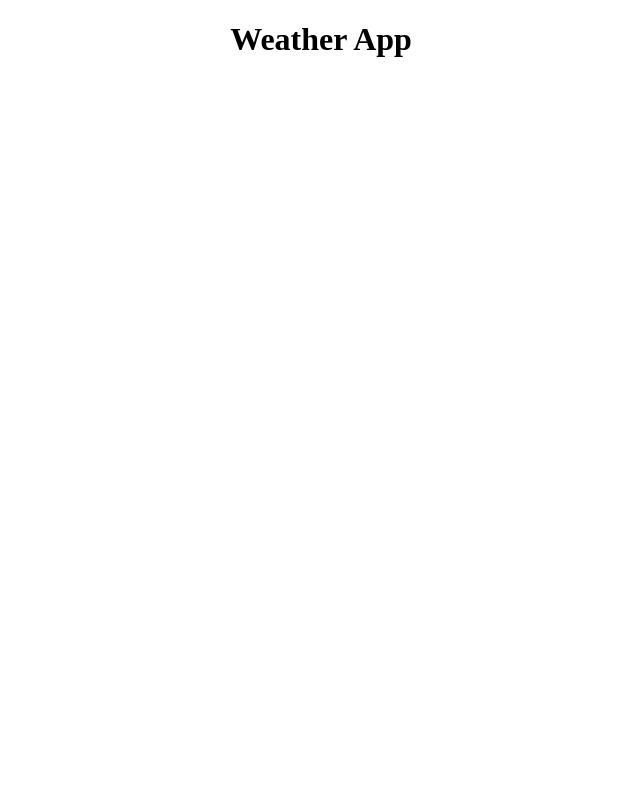
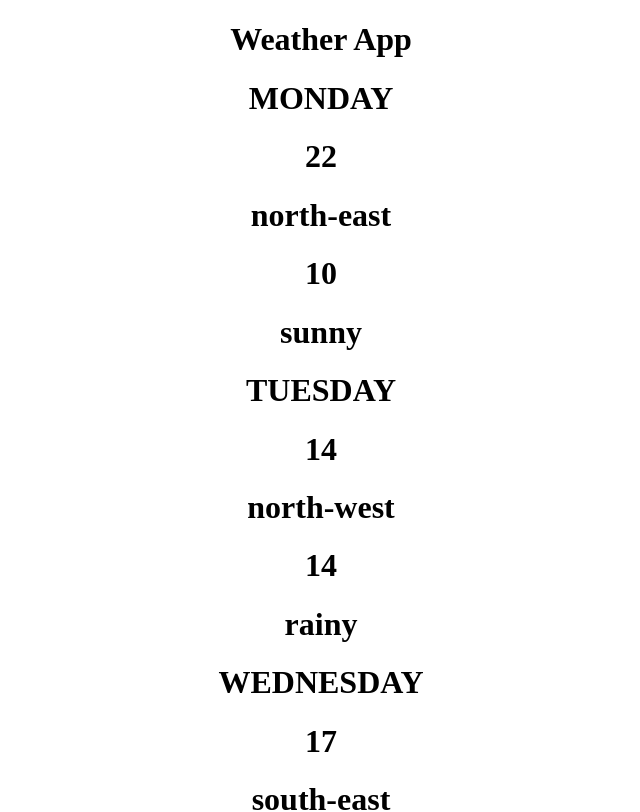
Before and after one commit to milenagrncarova993/weather-app, a React (Create React App) app: page / in a window 1280 px wide. Shown: the top 812 px of the page, without its empty margins (319-959 px from the left). Built offline with nearby package versions, Linux system fonts and the light colour scheme; a web font is replaced by a local one.

Commit message:
Created the basic form of the cards / rendered them on the screen

```diff
--- a/src/App.js
+++ b/src/App.js
@@ -1,10 +1,12 @@
 import './App.css';
 import Header from './components/header/Header.component';
+import Days from './components/days/Days.component';
 
 function App() {
   return (
     <div className="App">
       <Header/>
+      <Days/>
     </div>
   );
 }
--- /dev/null
+++ b/src/components/cards/Cards.component.jsx
@@ -0,0 +1,15 @@
+import React from 'react';
+
+const CardItem = ({day,temp,windDirection,windSpeed,type}) =>(
+
+    <div className='content'>
+        <h1 className='day'>{day.toUpperCase()}</h1>
+        <h1 className='day'>{temp}</h1>
+        <h1 className='day'>{windDirection}</h1>
+        <h1 className='day'>{windSpeed}</h1>
+        <h1 className='day'>{type}</h1>
+    </div>
+)
+
+
+export default CardItem;
--- a/src/components/days/Days.component.jsx
+++ b/src/components/days/Days.component.jsx
@@ -1,4 +1,5 @@
 import React from 'react';
+import CardItem from '../cards/Cards.component';
 
 
 class Days extends React.Component{
@@ -61,11 +62,12 @@ class Days extends React.Component{
     }
 
     render(){
-        return(
+        return (
             <div className='days-menu'>
                 {
-                    this.state.days.map(({day,temp,windDirection,windSpeed,type}))
-                }
+                    this.state.days.map(({day,temp,windDirection,windSpeed,type}) =>(
+                        <CardItem day={day} temp={temp} windDirection={windDirection} windSpeed={windSpeed} type={type}/>
+                ))}
             </div>
 
         );
--- a/src/index.js
+++ b/src/index.js
@@ -2,16 +2,8 @@ import React from 'react';
 import ReactDOM from 'react-dom';
 import './index.css';
 import App from './App';
-import reportWebVitals from './reportWebVitals';
 
 ReactDOM.render(
-  <React.StrictMode>
-    <App />
-  </React.StrictMode>,
+    <App />,
   document.getElementById('root')
 );
-
-// If you want to start measuring performance in your app, pass a function
-// to log results (for example: reportWebVitals(console.log))
-// or send to an analytics endpoint. Learn more: https://bit.ly/CRA-vitals
-reportWebVitals();
```
